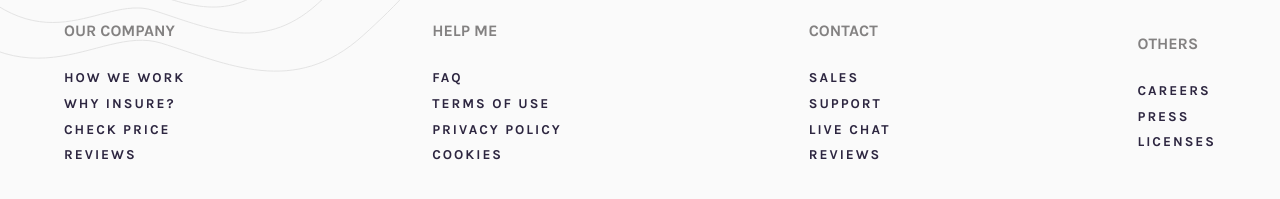
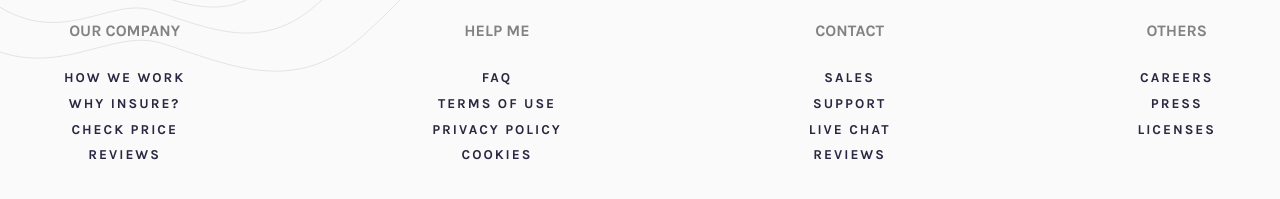
Before and after one commit to isaacnovaes/insure-landing-page-master, a plain HTML site: page index.html in a window 1280 px wide. Shown: the part 2047-2246 px from the top of the page. Drawn offline with Linux system fonts and the light colour scheme.

Commit message:
Fix footer bug. Last div had extra top margin

```diff
--- a/stylesheets/layout/_responsive.scss
+++ b/stylesheets/layout/_responsive.scss
@@ -244,7 +244,7 @@
 			align-items: center;
 
 			div.link-group {
-				align-items: flex-start;
+				align-self: flex-start;
 			}
 		}
 	}
```
Also changed, not shown: stylesheets/main.css.
